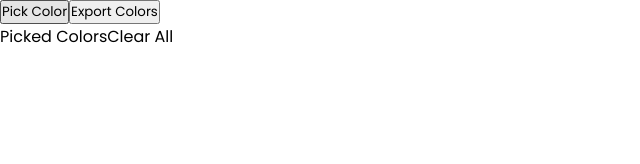
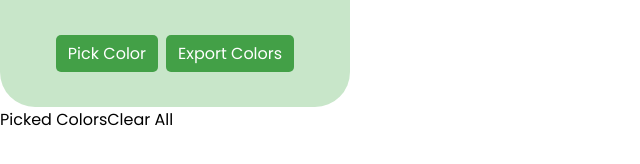
Before and after one commit to thorcamara/Chrome_color_picker_extension, a plain HTML site: page index.html in a window 1280 px wide. Shown: the whole page, without its empty margins (0-640 px from the left). Drawn offline with Linux system fonts and the light colour scheme.

Commit message:
Styled, .container and .picker

```diff
--- a/style.css
+++ b/style.css
@@ -17,3 +17,26 @@
   align-items: center;
   border-radius: 0 0 35px 35px;
 }
+
+.container .picker {
+  padding: 35px 0;
+  background-color: #c8e6c9;
+  justify-content: center;
+}
+
+.picker #picker-btn {
+  margin-right: 8px;
+}
+
+.picker #picker-btn,
+.picker #export-btn {
+  border: none;
+  outline: none;
+  color: #fff;
+  font-size: 1rem;
+  cursor: pointer;
+  padding: 6px 12px;
+  background-color: #43a047;
+  border-radius: 5px;
+  transition: all 0.3s ease;
+}
```
